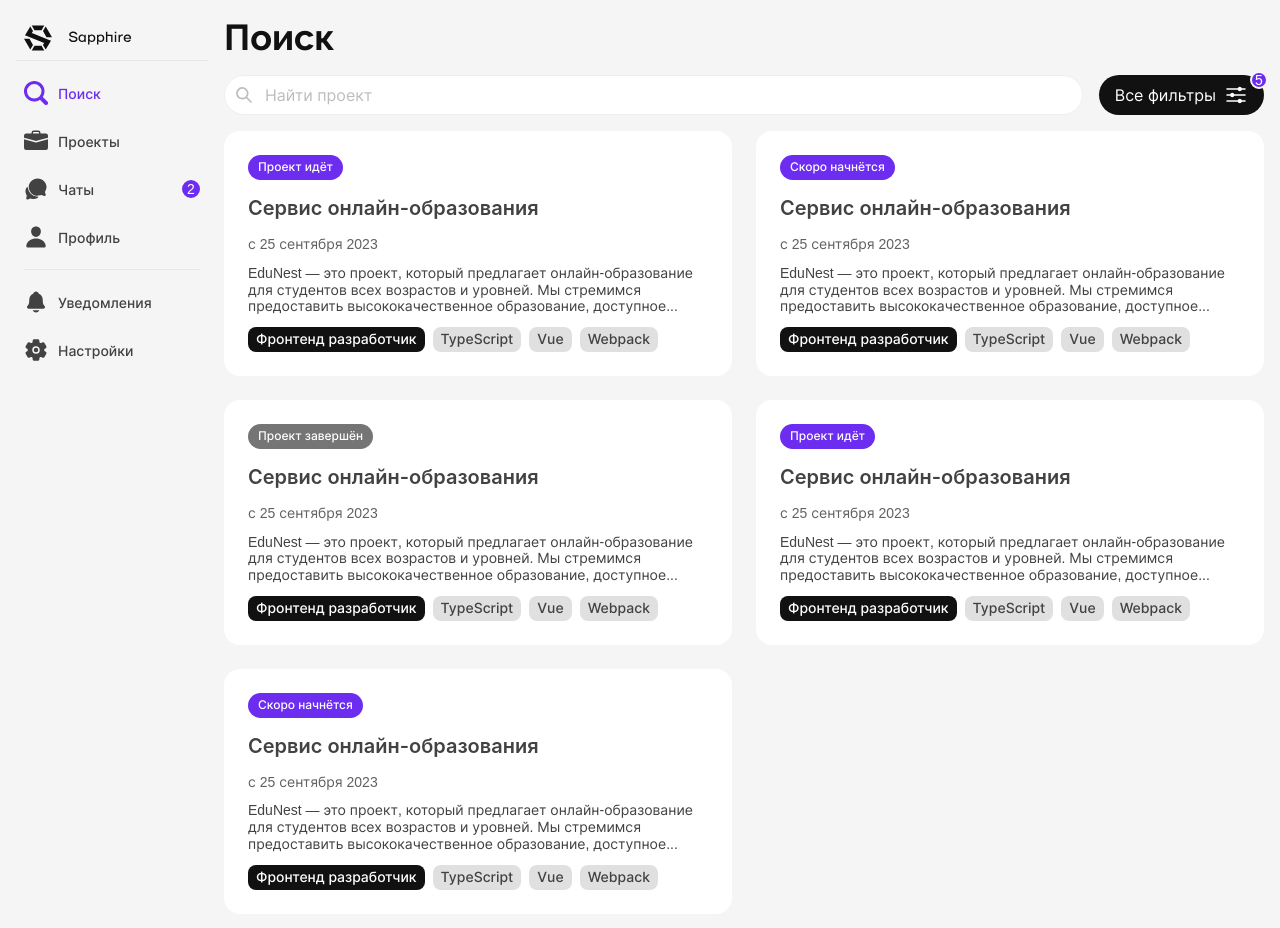
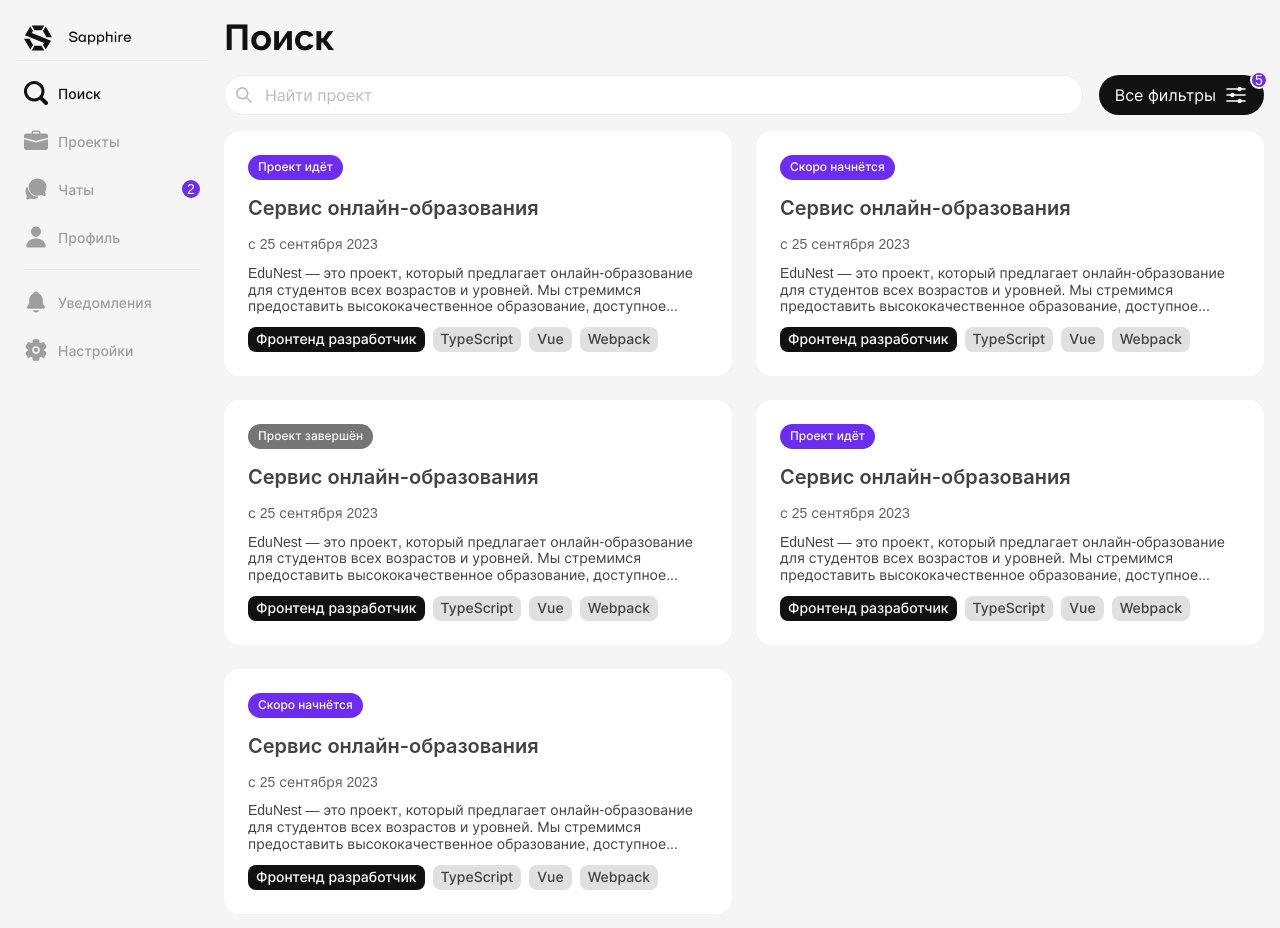
Before and after one commit to habralab/sapphire-team-front, a React (Vite) app: page /search in a window 1280 px wide. Shown: the top 928 px of the page. Built offline with nearby package versions, Linux system fonts and the light colour scheme; no server answers.

Commit message:
fix: выделение автивной ссылки и outline у STextarea

```diff
--- a/src/shared/config/theme/theme.ts
+++ b/src/shared/config/theme/theme.ts
@@ -51,9 +51,9 @@ const Tabs = defineMultiStyleConfig({
 const Link = defineStyleConfig({
   variants: {
     nav: {
-      color: 'gray.800',
+      color: 'gray.500',
       _hover: { textDecoration: 'none' },
-      _activeLink: { color: 'purple.600' },
+      _activeLink: { color: 'gray.900' },
     },
   },
 });
--- a/src/shared/ui/STextarea/STextarea.tsx
+++ b/src/shared/ui/STextarea/STextarea.tsx
@@ -14,7 +14,6 @@ export function STextarea({
   setInformation,
   placeholder,
 }: STextareaProps) {
-  // const [value, setValue] = useState('');
   const [cursorPosition, setCursorPosition] = useState<number | null>(null);
   const contentEditableRef = useRef<HTMLDivElement>(null);
   const [minH, setMinH] = useState(0);
@@ -120,6 +119,10 @@ export function STextarea({
         onPaste={handlePaste}
         pos="relative"
         onInput={handleInput}
+        outline="2px solid transparent"
+        _focus={{
+          outlineColor: 'blue.500',
+        }}
         _empty={{
           _before: {
             cursor: 'text',
```
